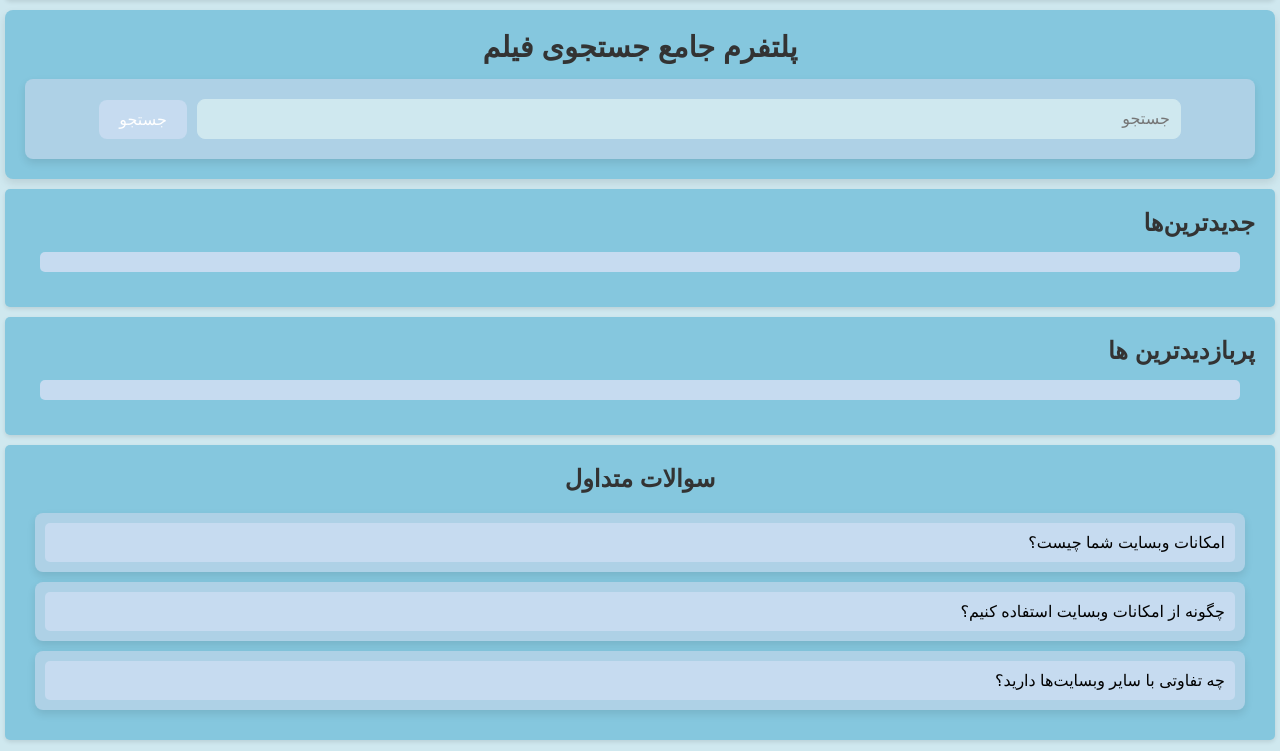
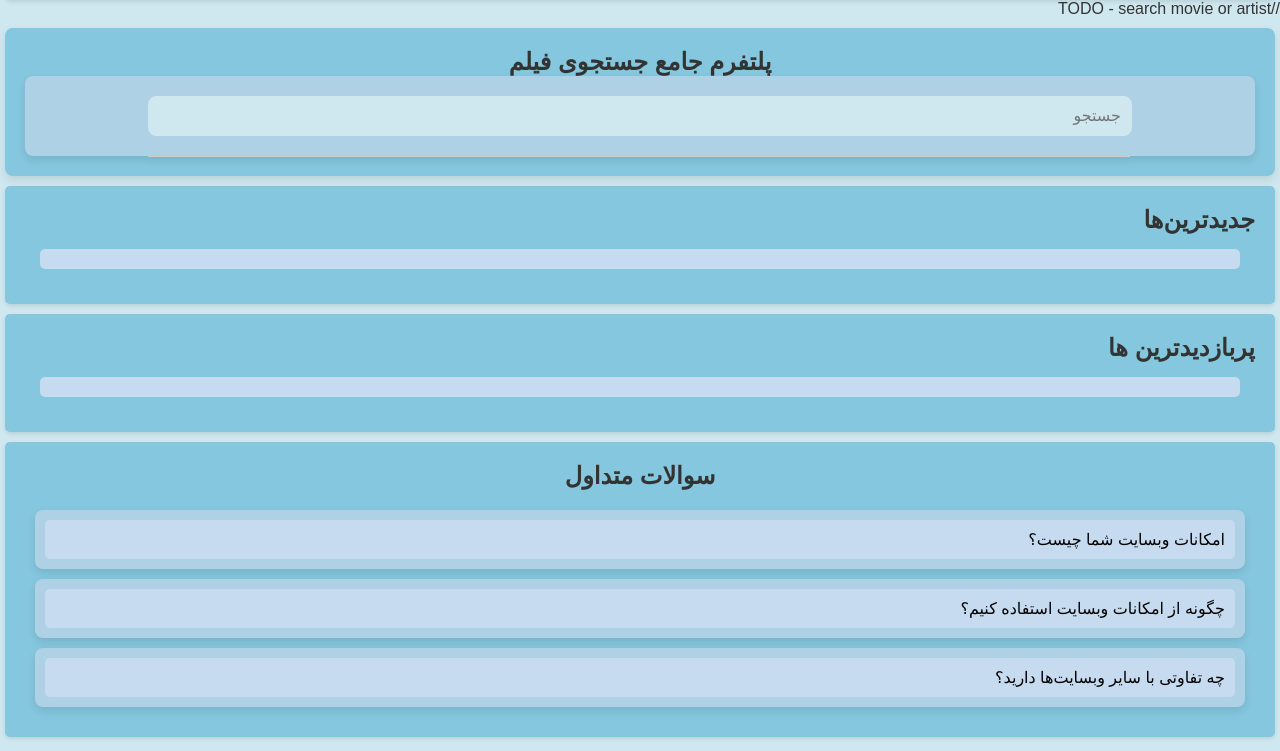
Before and after one commit to HosseinKarimy/MovieExplorer, a PHP site: page / in a window 1280 px wide. Shown: the part 49-800 px from the top of the page. Run offline with PHP 8.4, Linux system fonts and the light colour scheme; data that the repository does not hold is empty.

Commit message:
Search Movie and artist feature

```diff
--- a/Index.php
+++ b/Index.php
@@ -20,12 +20,19 @@ require 'database.php';
 
     <!-- Main Content -->
     <main>
+
+        //TODO - search movie or artist
         <!-- Search Section -->
         <section class="search-section">
             <h1>پلتفرم جامع جستجوی فیلم</h1>
             <div class="search-box">
-                <input type="text" placeholder="جستجو" class="search-bar">
-                <button type="submit">جستجو</button>
+                <input
+                    type="text"
+                    placeholder="جستجو"
+                    class="search-bar"
+                    id="search-bar"
+                    oninput="search(this.value)">
+                <ul id="autocomplete-results" class="dropdown"></ul>
             </div>
         </section>
 
--- a/assets/css/index.css
+++ b/assets/css/index.css
@@ -1,20 +1,15 @@
 @import url('item-card-list.css');
 
 .search-section {
+    position: relative;
     padding: 20px;
     text-align: center;
     border-radius: 8px;
     box-shadow: 0 4px 8px rgba(0, 0, 0, 0.1);
 }
 
-.search-section h1 {
-    font-family: var(--font-family);
-    font-size: 1.8rem;
-    margin-bottom: 15px;
-    color: #333;
-}
-
 .search-box {
+    position: relative; /* Ensures child elements are positioned relative to this */
     display: flex;
     justify-content: center;
     align-items: center;
@@ -37,23 +32,32 @@
     transition: box-shadow 0.2s ease;
 }
 
-.search-box button {
-    background-color: var(--third-color);
-    color: white;
-    border: none;
-    padding: 10px 20px;
-    border-radius: 8px;
-    cursor: pointer;
-    font-family: var(--font-family);
-    font-size: 1rem;
-    transition: background-color 0.3s ease, transform 0.2s ease;
+.dropdown {
+    list-style: none;
+    margin: 0;
+    padding: 0;
+    border: 1px solid #ccc;
+    border-top: none;
+    max-height: 200px;
+    overflow-y: auto;
+    background: white;
+    position: absolute; /* Position relative to the parent container */
+    width: calc(80% - 2px); /* Matches the search bar width minus borders */
+    top: 100%; /* Positions it right below the search bar */
+    left: 10%; /* Aligns it with the search bar */
+    z-index: 1000; /* Ensures it appears above other elements */
+    border-radius: 0 0 8px 8px; /* Smooth corners for the dropdown */
+    box-shadow: 0 4px 8px rgba(0, 0, 0, 0.1); /* Adds a subtle shadow */
 }
 
-.search-box button:hover {
-    background-color: var(--forth-color);
-    transform: scale(1.05);
+.dropdown li {
+    padding: 10px;
+    cursor: pointer;
 }
 
+.dropdown li:hover {
+    background: #f0f0f0;
+}
 
 .faq-container {
     padding: 20px;
--- a/assets/js/index.js
+++ b/assets/js/index.js
@@ -1,3 +1,41 @@
+
+function search(query) {
+    const dropdown = document.getElementById("autocomplete-results");
+
+    // Clear dropdown if query is empty
+    if (query.trim() === "") {
+        dropdown.innerHTML = "";
+        return;
+    }
+
+    // Send request to the backend
+    fetch("search.php?q=" + encodeURIComponent(query))
+        .then((response) => response.json())
+        .then((data) => {
+            // Clear previous results
+            dropdown.innerHTML = "";
+
+            // Append new results
+            if (data.length > 0) {
+                data.forEach((item) => {
+                    const li = document.createElement("li");
+                    li.textContent = item.name;
+                    li.addEventListener("click", () => {
+                        alert(`Selected: ${item.name}`);
+                    });
+                    dropdown.appendChild(li);
+                });
+            } else {
+                dropdown.innerHTML = "<li>No results found</li>";
+            }
+        })
+        .catch((error) => {
+            console.error("Error fetching data:", error);
+        });
+}
+
+
+
 // انتخاب تمام سوال‌ها
 const faqQuestions = document.querySelectorAll(".faq-question");
 
```
Also changed, not shown: search.php (added, +34 -0 lines).
